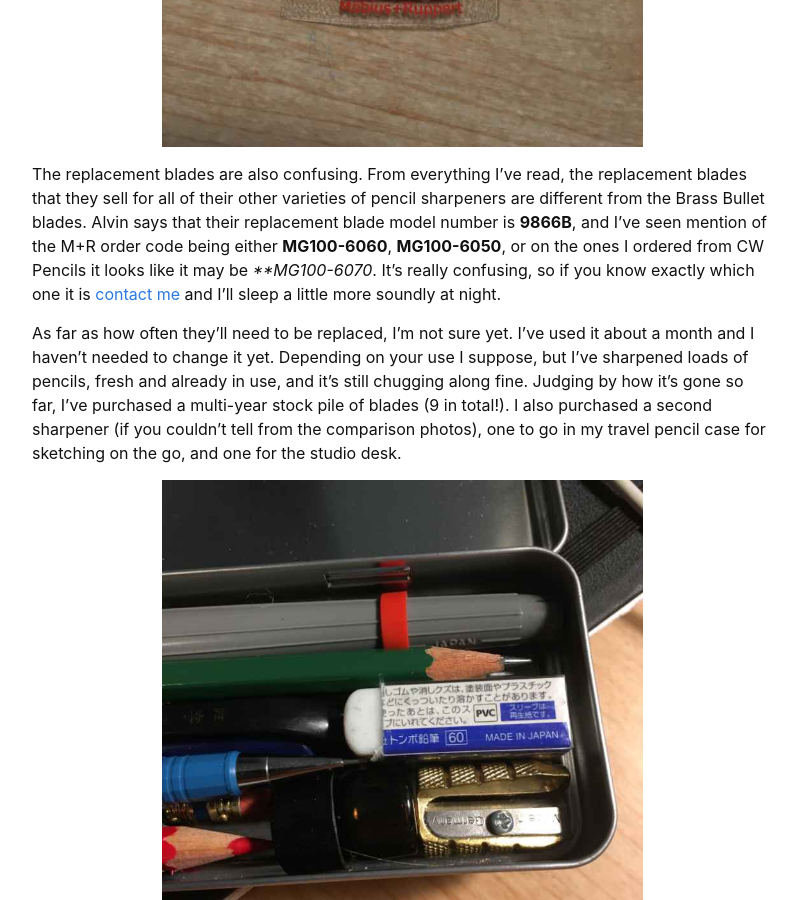
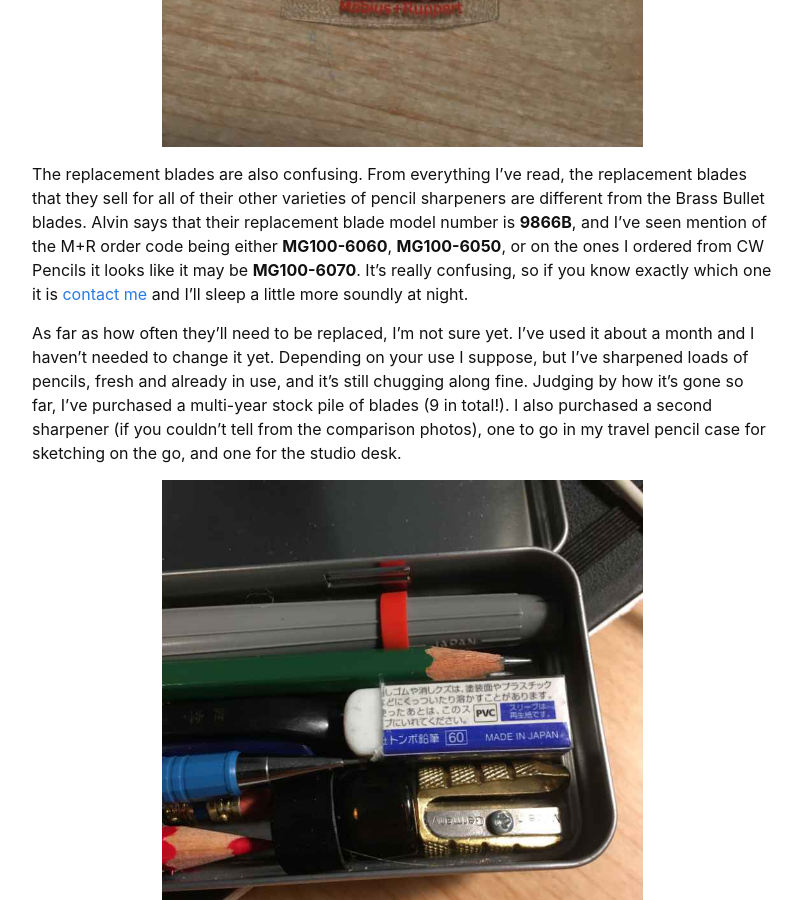
Before and after one commit to timoweaver/blog, a Jekyll site: the page built from _posts/2020-06-17-möbius+ruppert-grenade-brass-bullet-review.markdown, in a window 1280 px wide and 900 px high, scrolled down 3160 px. Shown: the whole window, without its empty margins (238-1040 px from the left). Built offline with Jekyll 4.4.1, drawn with Linux system fonts in a browser that asks for light colours.

Commit message:
Bolding Error

```diff
--- a/_posts/2020-06-17-möbius+ruppert-grenade-brass-bullet-review.markdown
+++ b/_posts/2020-06-17-möbius+ruppert-grenade-brass-bullet-review.markdown
@@ -41,7 +41,7 @@ There is no difference between them.  They are the same size, shape, design, and
 
 ![Replacement M+R Brass Bullet Sharpener Blades](/assets/img/blog-images/m+r-brass-bullet/replacement-blades.jpg){: .half-width}
 
-The replacement blades are also confusing.  From everything I've read, the replacement blades that they sell for all of their other varieties of pencil sharpeners are different from the Brass Bullet blades.  Alvin says that their replacement blade model number is **9866B**, and I've seen mention of the M+R order code being either **MG100-6060**, **MG100-6050**, or on the ones I ordered from CW Pencils it looks like it may be ***MG100-6070*.  It's really confusing, so if you know exactly which one it is [contact me](mailto:timoweaver@gmail.com) and I'll sleep a little more soundly at night.
+The replacement blades are also confusing.  From everything I've read, the replacement blades that they sell for all of their other varieties of pencil sharpeners are different from the Brass Bullet blades.  Alvin says that their replacement blade model number is **9866B**, and I've seen mention of the M+R order code being either **MG100-6060**, **MG100-6050**, or on the ones I ordered from CW Pencils it looks like it may be **MG100-6070**.  It's really confusing, so if you know exactly which one it is [contact me](mailto:timoweaver@gmail.com) and I'll sleep a little more soundly at night.
 
 As far as how often they'll need to be replaced, I'm not sure yet.  I've used it about a month and I haven't needed to change it yet.  Depending on your use I suppose, but I've sharpened loads of pencils, fresh and already in use, and it's still chugging along fine.  Judging by how it's gone so far, I've purchased a multi-year stock pile of blades (9 in total!).  I also purchased a second sharpener (if you couldn't tell from the comparison photos), one to go in my travel pencil case for sketching on the go, and one for the studio desk.
 
```
